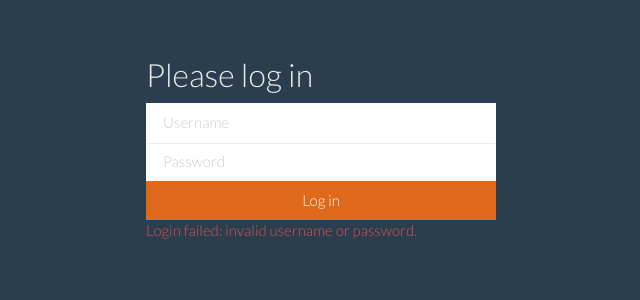
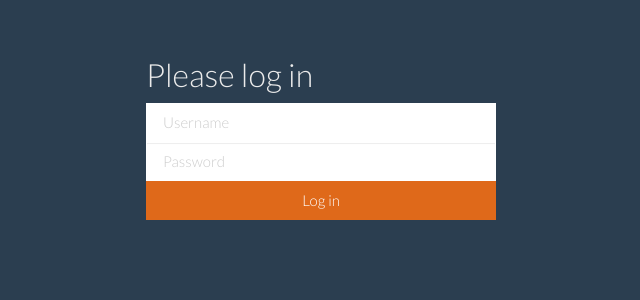
Before and after one commit to amccarthy1/gr8, a Django app: template gr8/grading/templates/login.html in a window 1280 px wide. Shown: the part 40-340 px from the top of the page, without its empty margins (319-959 px from the left). Run offline with Django 3.2, Linux system fonts and the light colour scheme; the template is opened without the code that fills it, so the values that code supplies are empty; some libraries are stand-ins or nearby versions.

Commit message:
Fixed the login error.
The login_successful variable I used before was apparently only being
passed in when it was successful (even though it was being set to false
on failure.  So this caused the conditional `if not login_successful`
to always be true.  I fixed this by passing in a login_failed value
only when it fails.

```diff
--- a/gr8/grading/templates/login.html
+++ b/gr8/grading/templates/login.html
@@ -16,7 +16,7 @@
 			<label for"password" class="sr-only">Password</label>
 			<input type="password" name="password" value="" id="password" class="form-control" placeholder="Password" required autofocus>
 			<button class="btn btn-primary btn-block" type="submit">Log in</button>
-			{% if not login_successful %}
+			{% if login_failed %}
 			<p class="text-danger">Login failed: invalid username or password.</p>
 			{% endif %}
 		</div>
--- a/gr8/grading/views.py
+++ b/gr8/grading/views.py
@@ -28,7 +28,7 @@ def login(request):
             auth.login(request, user)
             return redirect(request.POST.get('next','grading:home'))
         else:
-            return render(request, "login.html", {"login_successful": False})
+            return render(request, "login.html", {"login_failed": True})
 
     return render(request, "login.html")
 
```
